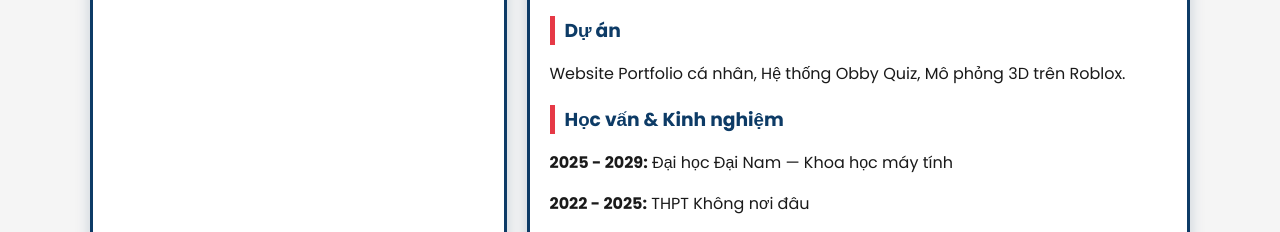
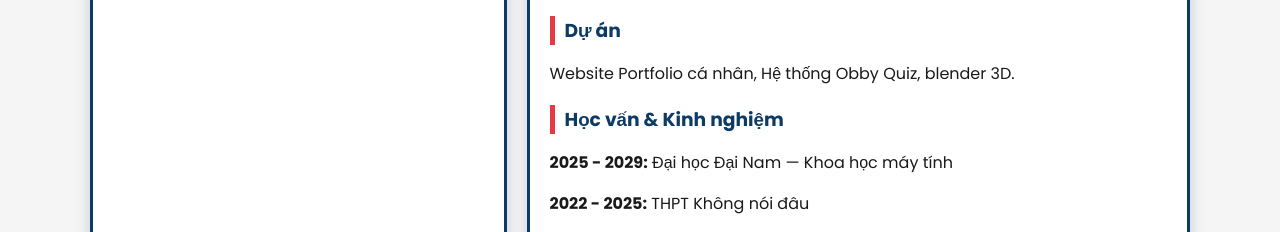
Before and after one commit to Zen05207/Qlygit, a plain HTML site: page index.html in a window 1280 px wide. Shown: the part 524-756 px from the top of the page. Drawn offline with Linux system fonts and the light colour scheme.

Commit message:
Update index.html

```diff
--- a/index.html
+++ b/index.html
@@ -31,11 +31,11 @@
       <div class="skill"><p>Cơ sở dữ liệu (MySQL/MongoDB)</p><div class="skill-bar"><span class="db"></span></div></div>
 
       <h3>Dự án</h3>
-      <p>Website Portfolio cá nhân, Hệ thống Obby Quiz, Mô phỏng 3D trên Roblox.</p>
+      <p>Website Portfolio cá nhân, Hệ thống Obby Quiz, blender 3D.</p>
 
       <h3>Học vấn & Kinh nghiệm</h3>
       <p><b>2025 - 2029:</b> Đại học Đại Nam — Khoa học máy tính</p>
-      <p><b>2022 - 2025:</b> THPT Không nơi đâu</p>
+      <p><b>2022 - 2025:</b> THPT Không nói đâu</p>
 
       <h3>Sở thích</h3>
       <div class="tags">
```
